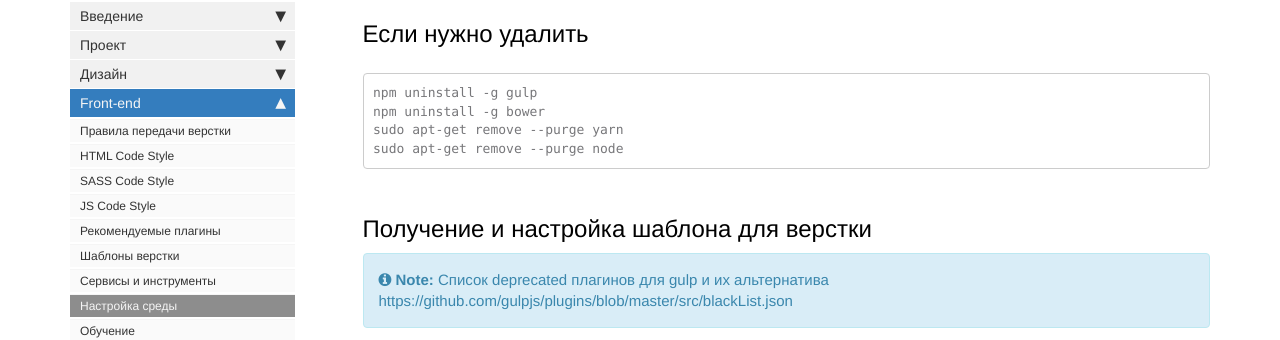
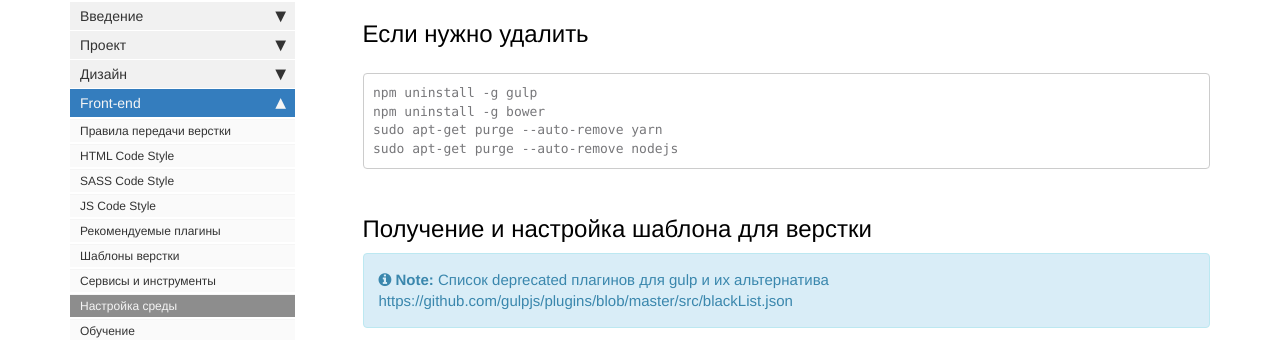
Before and after one commit to gdecider/gdecider.github.io, a Jekyll site: the page built from pages/bx/bx_front-setup.md, in a window 1280 px wide and 900 px high, scrolled down 862 px. Shown: the part 175-515 px from the top of the window. Built offline with Jekyll 4.4.1, drawn with Linux system fonts in a browser that asks for light colours; nearby versions of some CDN libraries; comment, search, counter and statistics services are not loaded.

Commit message:
Update bx_front-setup.md

````diff
--- a/pages/bx/bx_front-setup.md
+++ b/pages/bx/bx_front-setup.md
@@ -53,8 +53,8 @@ yarn --version
 ```
 npm uninstall -g gulp
 npm uninstall -g bower
-sudo apt-get remove --purge yarn
-sudo apt-get remove --purge node
+sudo apt-get purge --auto-remove yarn
+sudo apt-get purge --auto-remove nodejs
 ```
 
 ## Получение и настройка шаблона для верстки
````
